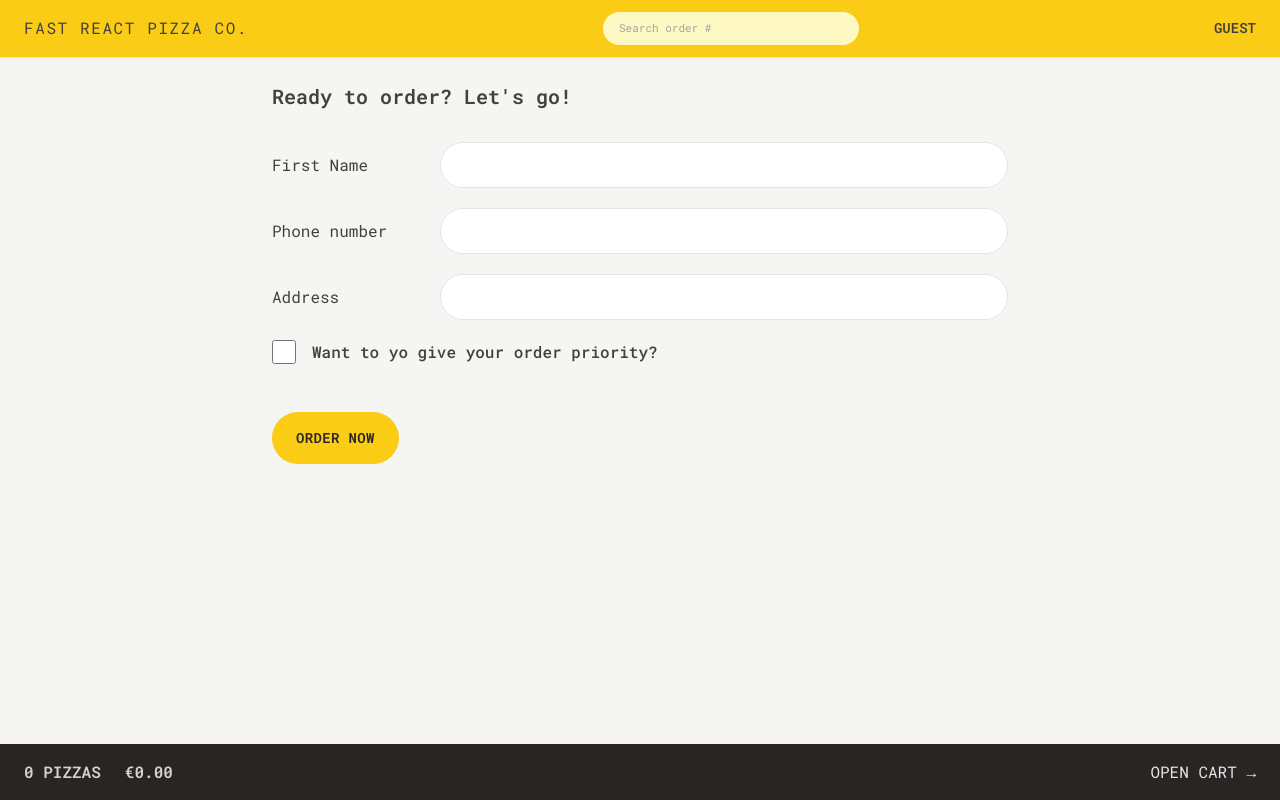
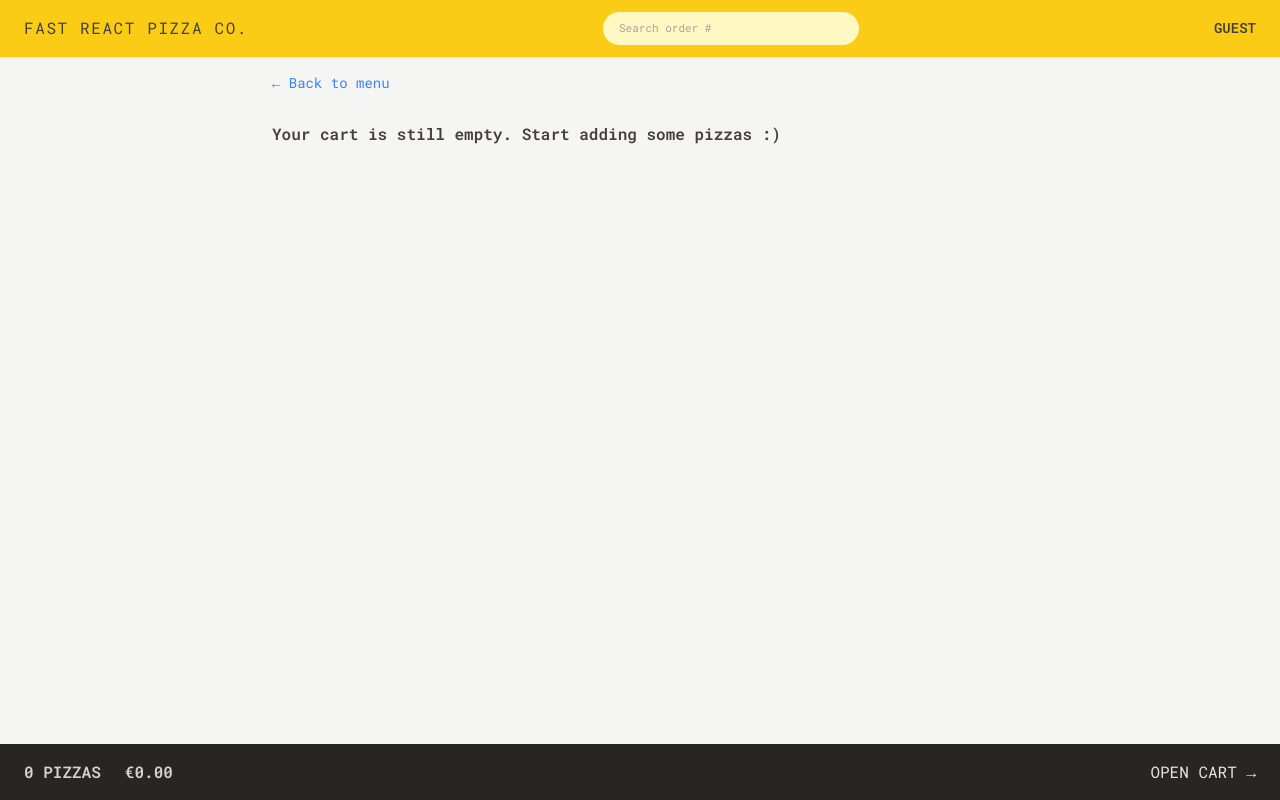
Before and after one commit to JoseAlbDR/react-pizza-shop, a React (Vite) app: page /order/new in a window 1280 px wide. Built offline with nearby package versions, Linux system fonts and the light colour scheme.

Commit message:
feat: if there are no items in cart show EmptyCart component inside CreateOrder component

```diff
--- a/src/features/order/CreateOrder.jsx
+++ b/src/features/order/CreateOrder.jsx
@@ -6,6 +6,7 @@ import { useSelector } from 'react-redux';
 import { getUsername } from '../users/userSlice';
 import { getCart } from '../cart/cartSlice';
 import { useState } from 'react';
+import EmptyCart from '../cart/EmptyCart';
 
 // https://uibakery.io/regex-library/phone-number
 const isValidPhone = (str) =>
@@ -21,6 +22,8 @@ function CreateOrder() {
   const isSubmitting = navigation.state === 'submitting';
 
   const formErrors = useActionData();
+
+  if (!cart.length) return <EmptyCart />;
 
   return (
     <div className="px-4 py-6">
```
